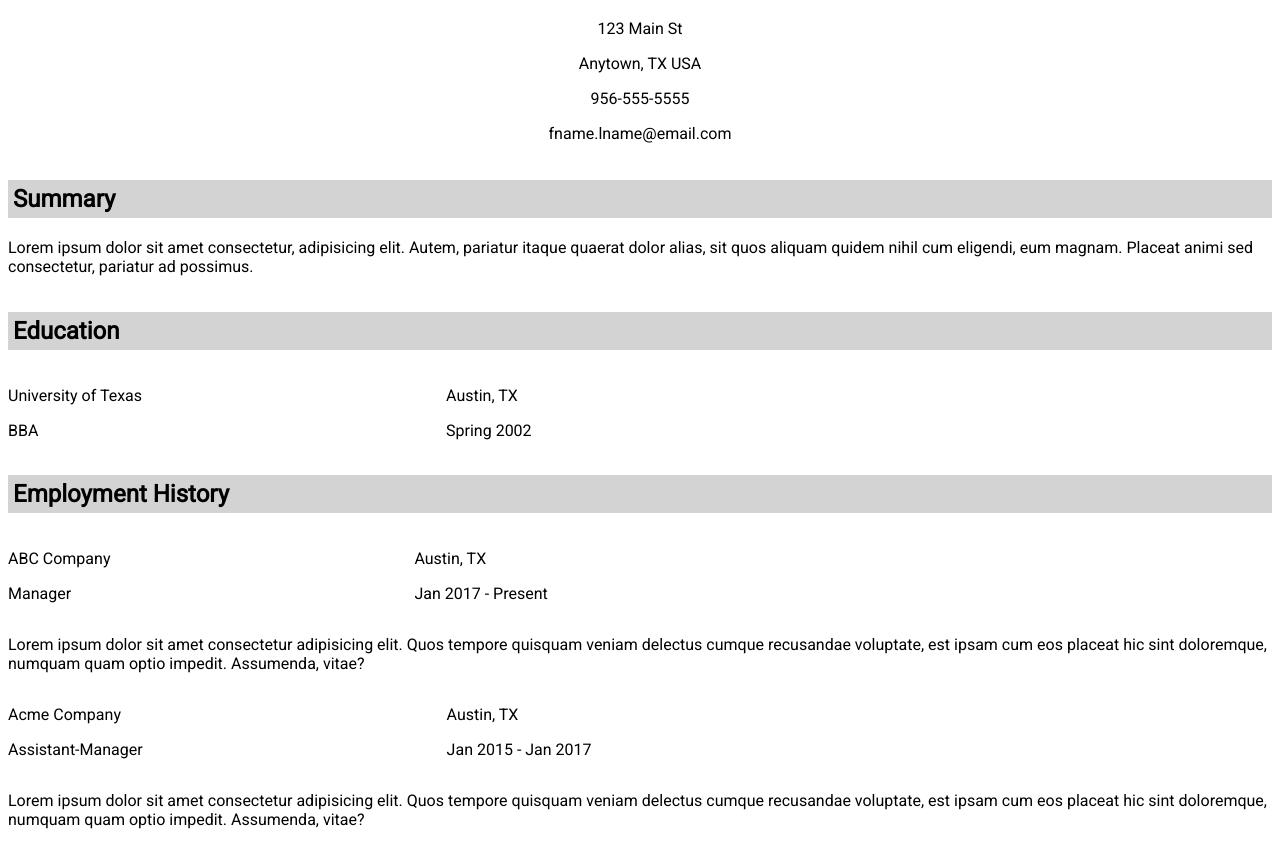
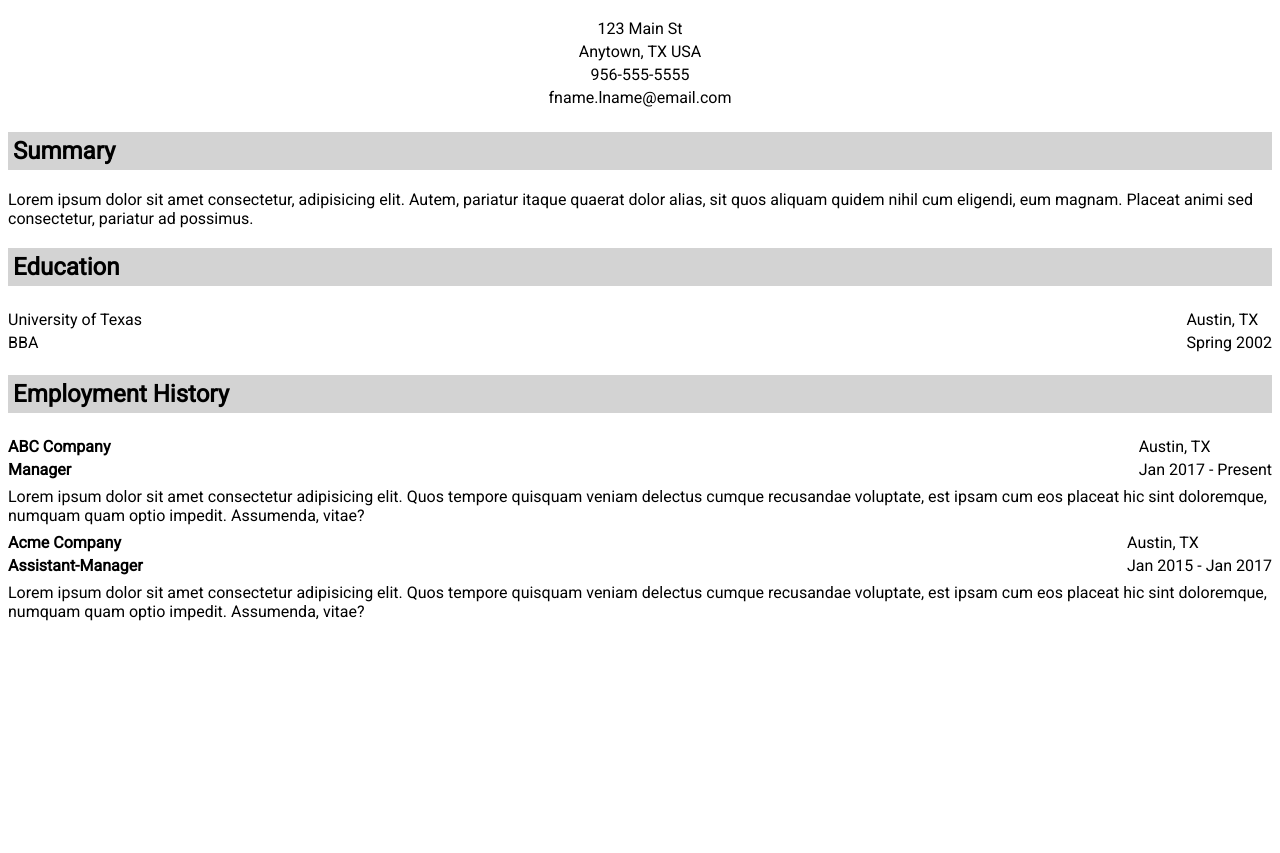
Before and after one commit to jessicamcarvajal/ACA_web101_jessica_m_carvajal, a plain HTML site: page src/online-resume/resume.html in a window 1280 px wide. Shown: the part 71-924 px from the top of the page. After the commit the page ends 800 px from the top, so only its background shows below. Drawn offline with Linux system fonts and the light colour scheme.

Commit message:
online resume updates

```diff
--- /dev/null
+++ b/src/mobile-landing-page/mobile-landing.css
@@ -0,0 +1,31 @@
+header {
+    display: inline;
+}
+
+ul {
+    display: inline;
+    float: right;
+    list-style-type: none; }
+}
+
+img {
+    width: 700px;
+}
+
+/* Small and up (Landscape Phones) */
+@media (max-width: 576px) {
+ul {
+    display: none;
+}
+
+}
+
+/* Tablets */
+@media (min-width: 768px) {
+
+}
+
+/* Desktop */
+@media (min-width: 992px) {
+
+}
--- a/src/online-resume/resume.css
+++ b/src/online-resume/resume.css
@@ -20,31 +20,56 @@ h2 {
 }
 
 p {
-    /* display: block; */
+    margin: 4px 0px;
+    /* display: inline-block; */
 }
 
 .title {
     width: auto;
     display: inline-block;
-
 }
 
-.location_date {
+.company p {
+    margin: 4px 4px 4px 0px;
+    font-weight: bold;
+    /* max-width: 85%; */
+}
 
-    width: 50%;
+.location_date1 {
+
+    /* width: 50%;  */
     /* margin: 1px; */
     margin: 0px 0px 0px 300px;
     display: inline-block;
+    float: right;
+}
+
+.location_date2 {
+
+    /* width: 50%;  */
+    /* margin: 1px; */
+    margin: 0px 0px 0px 300px;
+    display: inline-block;
+    float: right;
+}
+
+.location_date3 {
+
+    /* width: 50%;  */
+    /* margin: 1px; */
+    margin: 0px 0px 0px 300px;
+    display: inline-block;
+    float: right;
 }
 
 .company {
 
-    width: auto;
-    padding: 0px;
+    /* width: auto; */
+    /* padding: 0px; */
     display: inline-block;
 }
 
-section {
+/* section { */
     display: inline-block;
     width: 100%;
 }
--- a/src/online-resume/resume.html
+++ b/src/online-resume/resume.html
@@ -29,7 +29,7 @@
                 <p>University of Texas</p>
                 <p>BBA</p>
             </div>
-            <div class="location_date">
+            <div class="location_date1">
                 <p>Austin, TX</p>
                 <p>Spring 2002</p>
             </div>
@@ -42,7 +42,7 @@
                 <p>ABC Company</p>
                 <p>Manager</p>
             </div>
-            <div class="location_date">
+            <div class="location_date2">
                 <p>Austin, TX</p>
                 <p>Jan 2017 - Present</p>
             </div>
@@ -54,7 +54,7 @@
                 <p>Acme Company</p>
                 <p>Assistant-Manager</p>
             </div>
-                <div class="location_date">
+                <div class="location_date3">
                     <p>Austin, TX</p>
                     <p>Jan 2015 - Jan 2017</p>
                 </div>
```
Also changed, not shown: src/mobile-landing-page/mobile-landing.html (added, +33 -0 lines).
